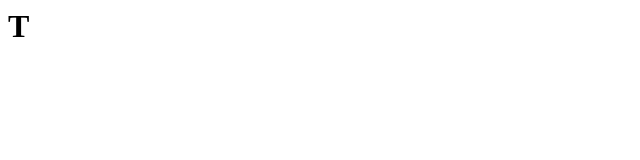
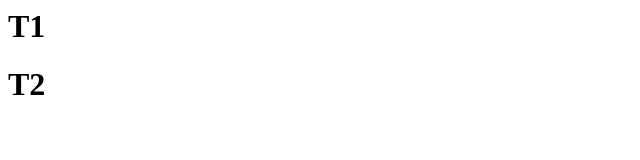
Before and after one commit to craftsman-rgb/alexander, a plain HTML site: page index.html in a window 1280 px wide. Shown: the full height of the page, 0-640 px from the left. Drawn offline with Linux system fonts and the light colour scheme.

Commit message:
add title 2

```diff
--- a/index.html
+++ b/index.html
@@ -1,6 +1,7 @@
 <html>
 <head></head>
 <body>
-	<h1>T</h1>
+	<h1>T1</h1>
+	<h1>T2</h1>
 </body>
 </html>
```
